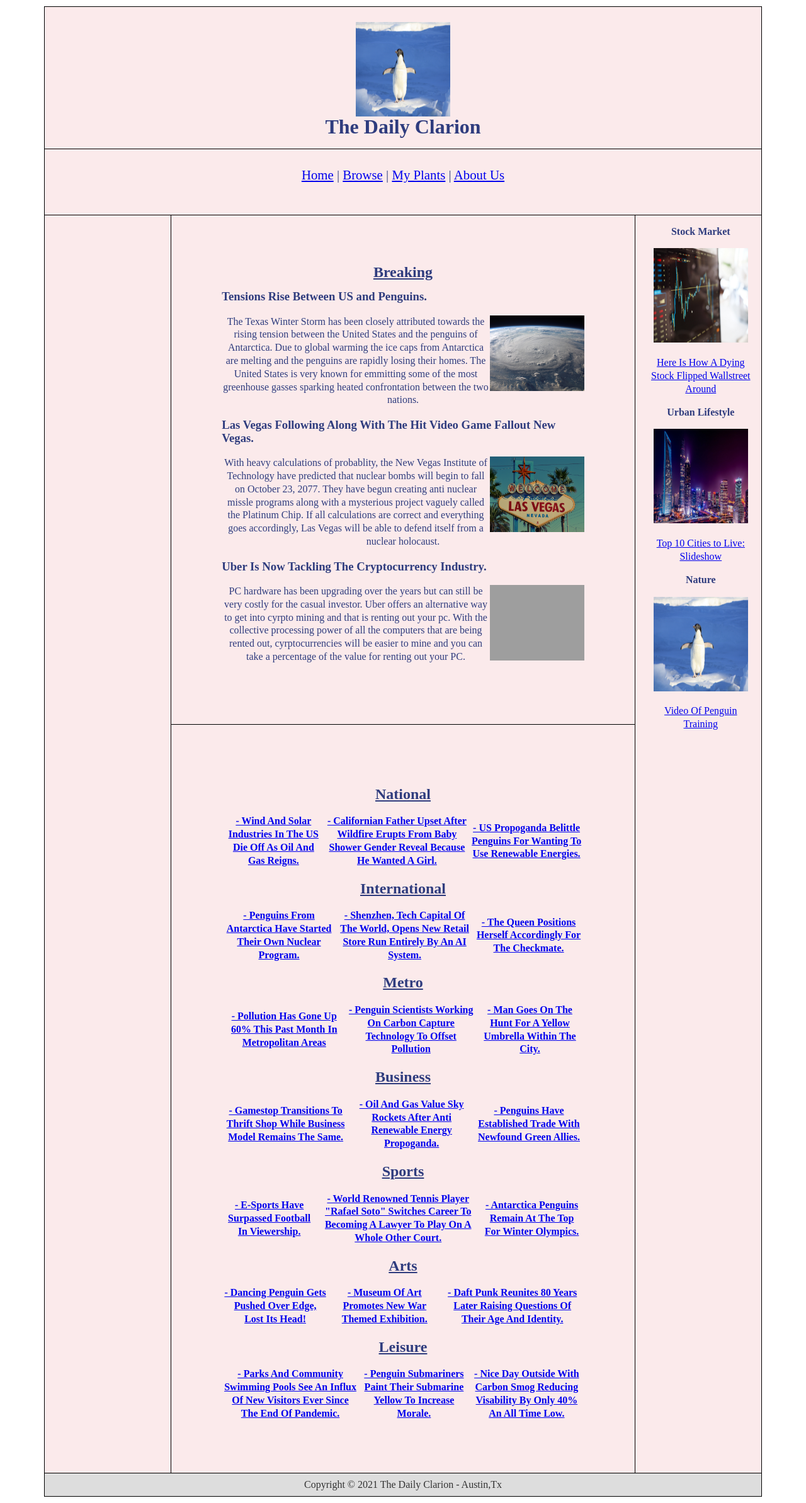
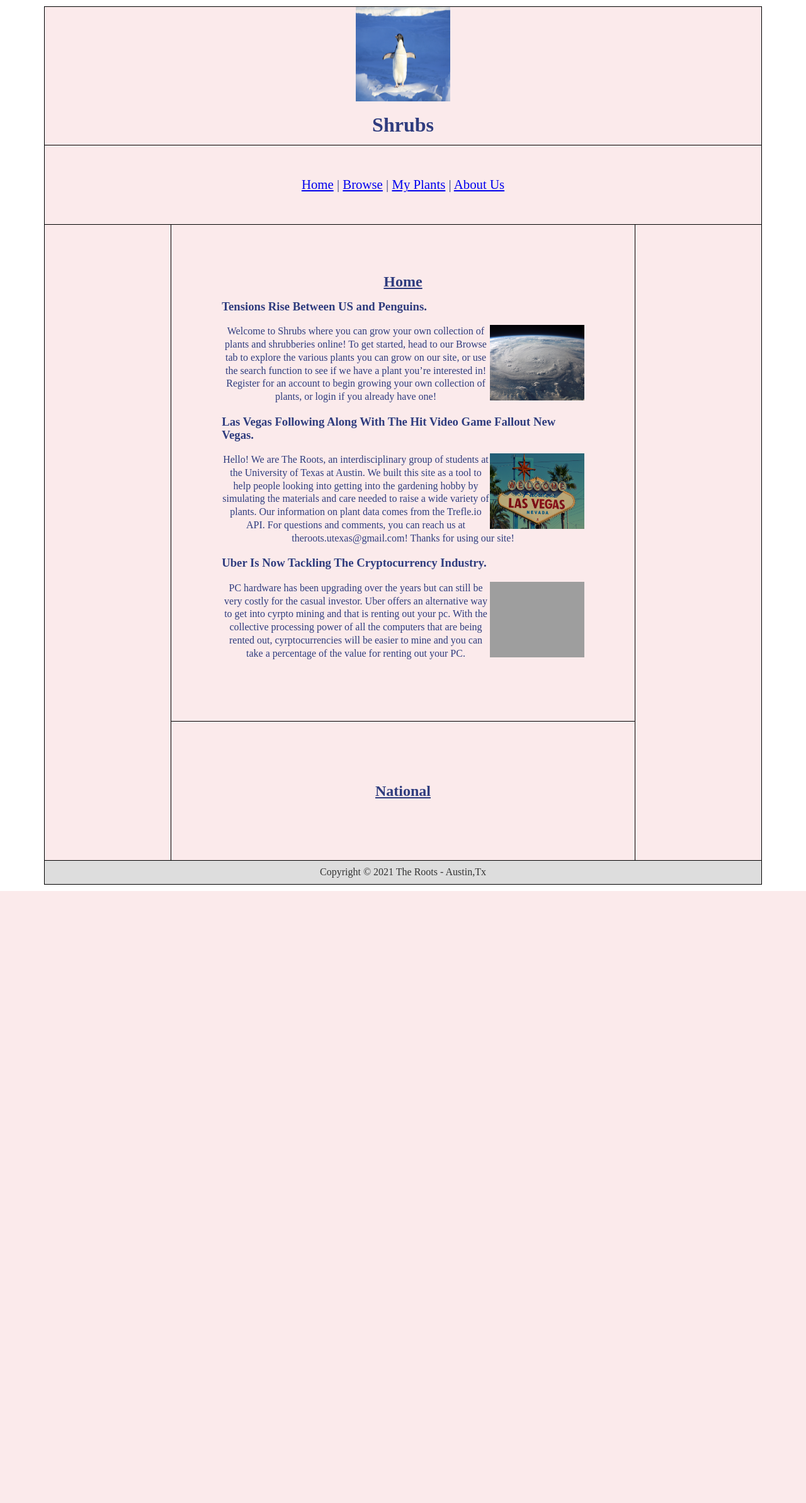
Before and after one commit to RafaSoto-IV/Cultivation, a PHP site: page / in a window 1280 px wide. Shown: the whole page at 63% size. After the commit the page ends 1415 px from the top, so only its background shows below. Run offline with PHP 8.4, Linux system fonts and the light colour scheme; grey boxes are pictures that could not be loaded.

Commit message:
Random Text edits

```diff
--- a/cultivation.css
+++ b/cultivation.css
@@ -13,18 +13,16 @@ line-height: 130%;
 padding: 1.5em;
 background-color: #FBEAEB;
 border-bottom: 1px solid black;
-align-content: center;
+align-content: left;
+padding: 0;
+margin: 0;
 }
-#top h1
+/* #top h1
 {
 padding: 0;
 margin: 0;
-}
-#top img
-{
-align-content: left;
-}
-#leftnav
+} */
+#navbar
 {
 float: Top;
 font-size: 1.3em;
--- a/index.html
+++ b/index.html
@@ -9,9 +9,9 @@
     <div id="container">
       <div id="top">
         <img src="penguin.jpg" alt="Penguin" width="150" height="150">
-        <h1>The Daily Clarion</h1>
+        <h1>Shrubs</h1>
       </div>
-      <div id="leftnav">
+      <div id="navbar">
         <p>
           <a href="https://rooof.itch.io/spirit-of-the-elms-release-team4">Home</a>
 
@@ -36,56 +36,28 @@
 
       </div>
       <div id="rightnav">
-        <p>
-          <b>
-            Stock Market
-          </b>
-        </p>
-        <p>
-          <img src="stocks.jpg" alt="Criminal" width="150" height="150">
-        </p>
-        <p>
-          <a href="https://rooof.itch.io/spirit-of-the-elms-release-team4">Here Is How A Dying Stock Flipped Wallstreet Around</a>
-        </p>
-
-        <p>
-          <b>
-            Urban Lifestyle
-          </b>
-        </p>
-        <p>
-          <img src="city.jpg" alt="City" width="150" height="150">
-        </p>
-        <p>
-          <a href="https://rooof.itch.io/spirit-of-the-elms-release-team4">Top 10 Cities to Live: Slideshow</a>
-        </p>
-
-        <p>
-          <b>
-            Nature
-          </b>
-        </p>
-        <p>
-          <img src="penguin.jpg" alt="Penguin" width="150" height="150">
-        </p>
-        <p>
-          <a href="https://rooof.itch.io/spirit-of-the-elms-release-team4">Video Of Penguin Training</a>
-        </p>
 
       </div>
       <div id="content">
-        <h2><u>Breaking</u></h2>
+        <h2><u>Home</u></h2>
         <h3 align="left">Tensions Rise Between US and Penguins.</h3>
         <img src="winterstorm.jpg" alt="WinterStrom" width="150" height="120" align="right"><p>
-          The Texas Winter Storm has been closely attributed towards the rising tension between the United States and the penguins of Antarctica.
-          Due to global warming the ice caps from Antarctica are melting and the penguins are rapidly losing their homes. The United States
-          is very known for emmitting some of the most greenhouse gasses sparking heated confrontation between the two nations.
+          Welcome to Shrubs where you can grow your own collection of plants and shrubberies online!
+          To get started, head to our Browse tab to explore the various plants you can grow on our site,
+          or use the search function to see if we have a plant you’re interested in!
+          Register for an account to begin growing your own collection of plants, or login if you already have one!
         </p>
         <h3 align="left">Las Vegas Following Along With The Hit Video Game Fallout New Vegas.</h3>
         <img src="lasvegas.jpg" alt="Vegas" width="150" height="120" align="right"><p>
-          With heavy calculations of probablity, the New Vegas Institute of Technology have predicted that nuclear bombs will begin to fall on
-          October 23, 2077. They have begun creating anti nuclear missle programs along with a mysterious project vaguely called the Platinum Chip.
-          If all calculations are correct and everything goes accordingly, Las Vegas will be able to defend itself from a nuclear holocaust.
+          Hello! We are The Roots, an interdisciplinary group of students at the
+          University of Texas at Austin. We built this site as a tool to help people
+          looking into getting into the gardening hobby by simulating the materials
+          and care needed to raise a wide variety of plants. Our information on plant
+          data comes from the Trefle.io API. For questions and comments, you can
+          reach us at theroots.utexas@gmail.com!
+
+Thanks for using our site!
+
         </p>
         <h3 align="left">Uber Is Now Tackling The Cryptocurrency Industry.</h3>
         <img src="uber.jpg" alt="Uber" width="150" height="120" align="right"><p>
@@ -96,106 +68,10 @@
       </div>
       <div id="headlines">
         <h2><u>National</u></h2>
-        <table>
-          <tr>
-            <td>
-              <a href="https://rooof.itch.io/spirit-of-the-elms-release-team4"><b>- Wind And Solar Industries In The US Die Off As Oil And Gas Reigns.</b></a>
-            </td>
-            <td>
-              <a href="https://rooof.itch.io/spirit-of-the-elms-release-team4"><b>- Californian Father Upset After Wildfire Erupts From Baby Shower Gender Reveal Because He Wanted A Girl.</b></a>
-            </td>
-            <td>
-              <a href="https://rooof.itch.io/spirit-of-the-elms-release-team4"><b>- US Propoganda Belittle Penguins For Wanting To Use Renewable Energies.</b></a>
-            </td>
-          </tr>
-        </table>
-        <h2><u>International</u></h2>
-        <table>
-          <tr>
-            <td>
-              <a href="https://rooof.itch.io/spirit-of-the-elms-release-team4"><b>- Penguins From Antarctica Have Started Their Own Nuclear Program.</b></a>
-            </td>
-            <td>
-              <a href="https://rooof.itch.io/spirit-of-the-elms-release-team4"><b>- Shenzhen, Tech Capital Of The World, Opens New Retail Store Run Entirely By An AI System.</b></a>
-            </td>
-            <td>
-              <a href="https://rooof.itch.io/spirit-of-the-elms-release-team4"><b>- The Queen Positions Herself Accordingly For The Checkmate.</b></a>
-            </td>
-          </tr>
-        </table>
-        <h2><u>Metro</u></h2>
-          <table>
-            <tr>
-              <td>
-                <a href="https://rooof.itch.io/spirit-of-the-elms-release-team4"><b>- Pollution Has Gone Up 60% This Past Month In Metropolitan Areas</b></a>
-              </td>
-              <td>
-                <a href="https://rooof.itch.io/spirit-of-the-elms-release-team4"><b>- Penguin Scientists Working On Carbon Capture Technology To Offset Pollution</b></a>
-              </td>
-              <td>
-                <a href="https://rooof.itch.io/spirit-of-the-elms-release-team4"><b>- Man Goes On The Hunt For A Yellow Umbrella Within The City.</b></a>
-              </td>
-            </tr>
-          </table>
-        <h2><u>Business</u></h2>
-        <table>
-          <tr>
-            <td>
-              <a href="https://rooof.itch.io/spirit-of-the-elms-release-team4"><b>- Gamestop Transitions To Thrift Shop While Business Model Remains The Same.</b></a>
-            </td>
-            <td>
-              <a href="https://rooof.itch.io/spirit-of-the-elms-release-team4"><b>- Oil And Gas Value Sky Rockets After Anti Renewable Energy Propoganda.</b></a>
-            </td>
-            <td>
-              <a href="https://rooof.itch.io/spirit-of-the-elms-release-team4"><b>- Penguins Have Established Trade With Newfound Green Allies.</b></a>
-            </td>
-          </tr>
-        </table>
-        <h2><u>Sports</u></h2>
-        <table>
-          <tr>
-            <td>
-              <a href="https://rooof.itch.io/spirit-of-the-elms-release-team4"><b>- E-Sports Have Surpassed Football In Viewership.</b></a>
-            </td>
-            <td>
-              <a href="https://rooof.itch.io/spirit-of-the-elms-release-team4"><b>- World Renowned Tennis Player "Rafael Soto" Switches Career To Becoming A Lawyer To Play On A Whole Other Court.</b></a>
-            </td>
-            <td>
-              <a href="https://rooof.itch.io/spirit-of-the-elms-release-team4"><b>- Antarctica Penguins Remain At The Top For Winter Olympics.</b></a>
-            </td>
-          </tr>
-        </table>
-        <h2><u>Arts</u></h2>
-        <table>
-          <tr>
-            <td>
-              <a href="https://rooof.itch.io/spirit-of-the-elms-release-team4"><b>- Dancing Penguin Gets Pushed Over Edge, Lost Its Head!</b></a>
-            </td>
-            <td>
-              <a href="https://rooof.itch.io/spirit-of-the-elms-release-team4"><b>- Museum Of Art Promotes New War Themed Exhibition.</b></a>
-            </td>
-            <td>
-              <a href="https://rooof.itch.io/spirit-of-the-elms-release-team4"><b>- Daft Punk Reunites 80 Years Later Raising Questions Of Their Age And Identity.</b></a>
-            </td>
-          </tr>
-        </table>
-        <h2><u>Leisure</u></h2>
-        <table>
-          <tr>
-            <td>
-              <a href="https://rooof.itch.io/spirit-of-the-elms-release-team4"><b>- Parks And Community Swimming Pools See An Influx Of New Visitors Ever Since The End Of Pandemic.</b></a>
-            </td>
-            <td>
-              <a href="https://rooof.itch.io/spirit-of-the-elms-release-team4"><b>- Penguin Submariners Paint Their Submarine Yellow To Increase Morale.</b></a>
-            </td>
-            <td>
-              <a href="https://rooof.itch.io/spirit-of-the-elms-release-team4"><b>- Nice Day Outside With Carbon Smog Reducing Visability By Only 40% An All Time Low.</b></a>
-            </td>
-          </tr>
-        </table>
+
       </div>
       <div id="footer">
-      Copyright © 2021 The Daily Clarion - Austin,Tx
+      Copyright © 2021 The Roots - Austin,Tx
       </div>
     </div>
   </body>
```
